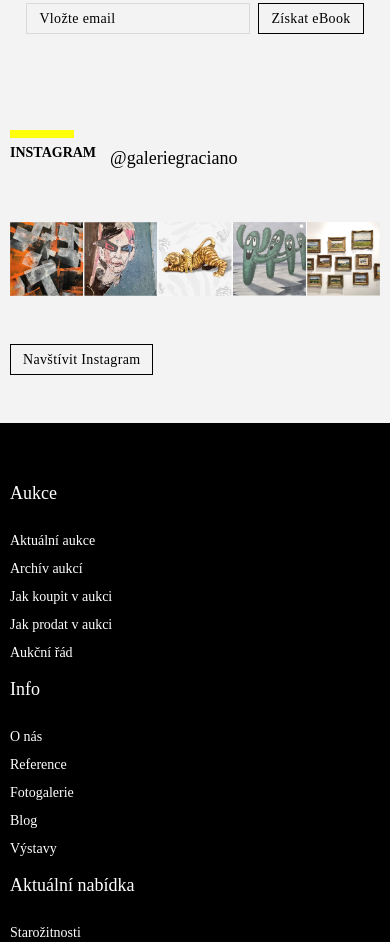
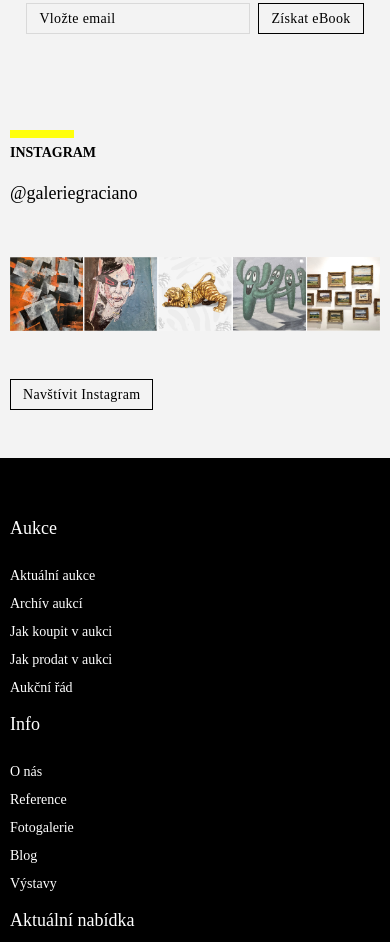
Before and after one commit to PGE77/Graciano-public, a website: page src/index.html in a window 390 px wide. Shown: the part 10543-11485 px from the top of the page. Drawn offline with Linux system fonts and the light colour scheme; a web font is replaced by a local one.

Commit message:
complete před připomínkami

```diff
--- a/src/index.html
+++ b/src/index.html
@@ -1060,7 +1060,7 @@
         <div class="section py-12">
           <div class="relative flex flex-col gap-1">
             <div class="w-16 h-2 bg-yellow block"></div>
-            <div class="flex gap-3.5">
+            <div class="flex flex-col lg:flex-row gap-3.5">
               <h2
                 class="flex flex-wrap font-semibold md:text-1xl uppercase leading-2 md:leading-9"
               >
```
